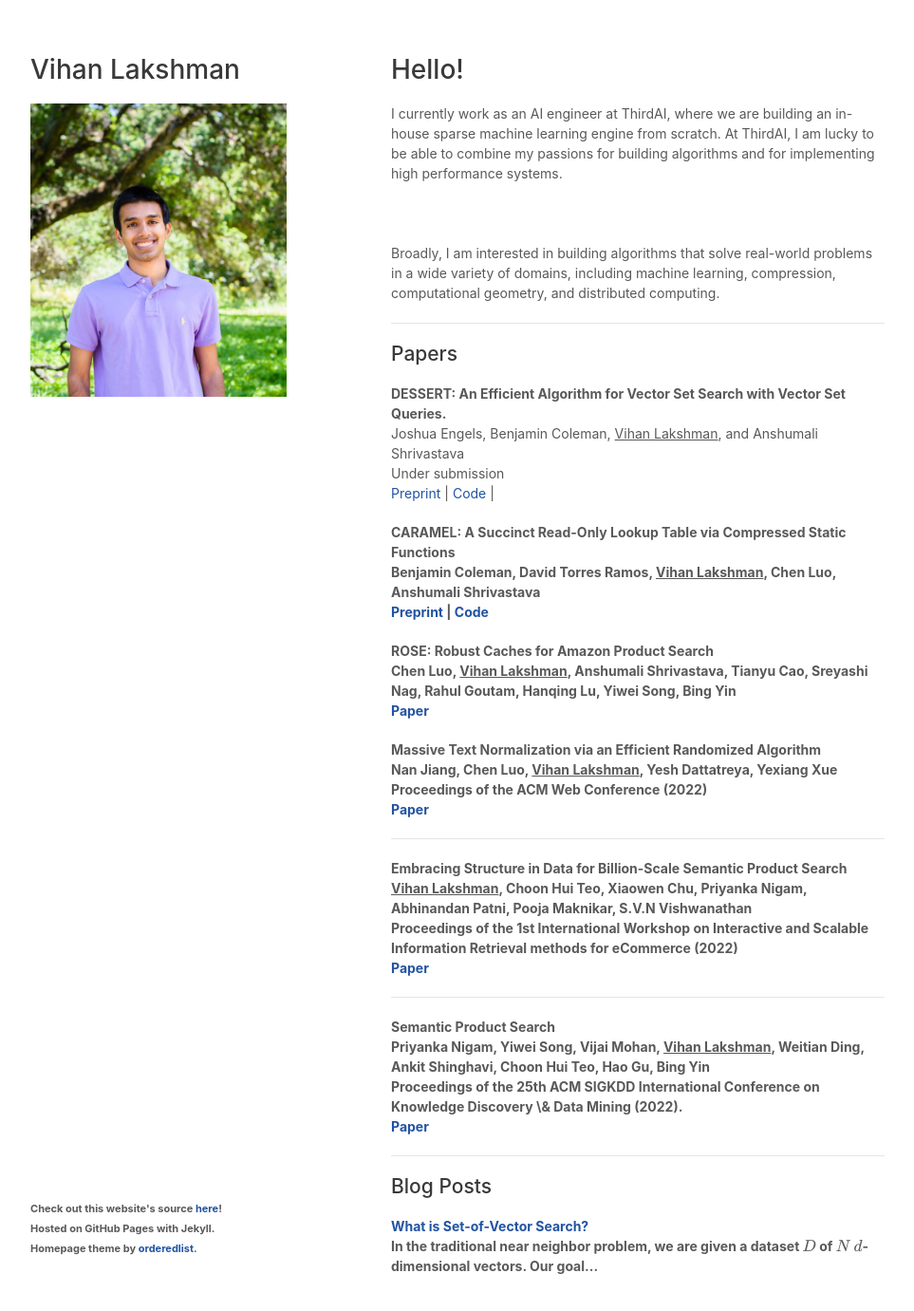
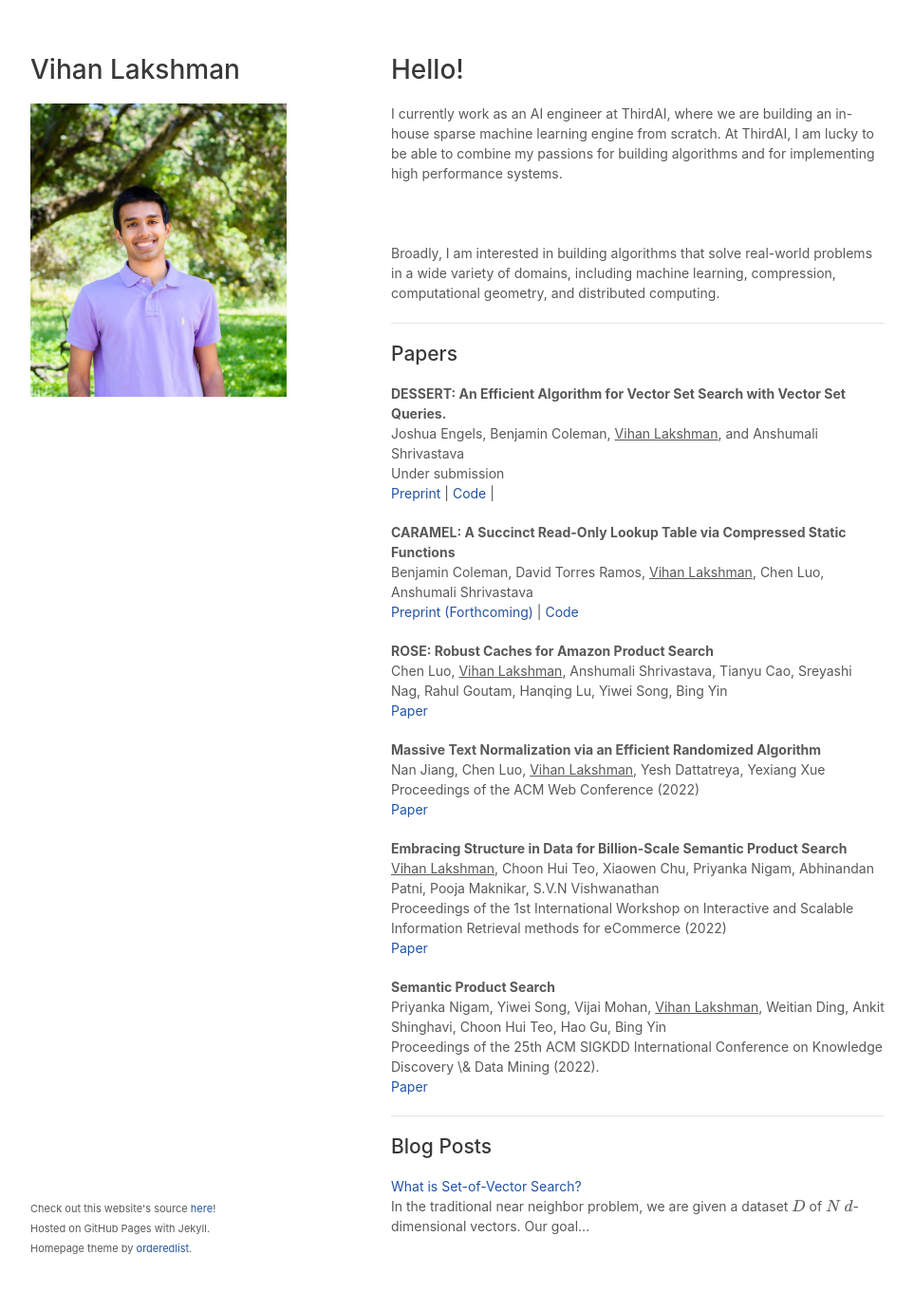
Before and after one commit to vihan-lakshman/vihan-lakshman.github.io, a Jekyll site: the page built from index.html, in a window 1280 px wide and 1394 px high. Shown: the top 1381 px of the window at 95% size, without its empty margins (158-1121 px from the left). Built offline with Jekyll 4.4.1, drawn with Linux system fonts in a browser that asks for light colours; a style sheet for code colours, icons or effects is not loaded.

Commit message:
Change font style

```diff
--- a/index.html
+++ b/index.html
@@ -71,17 +71,17 @@
       </p>
 
       <p>
-        <b>CARAMEL: A Succinct Read-Only Lookup Table via Compressed Static Functions<br>
-          Benjamin Coleman, David Torres Ramos, <u>Vihan Lakshman</u>, Chen Luo, Anshumali Shrivastava<br>
-          <a href="">Preprint</a> |
-          <a href="https://github.com/brc7/caramel">Code</a>
+        <b>CARAMEL: A Succinct Read-Only Lookup Table via Compressed Static Functions</b><br>
+        Benjamin Coleman, David Torres Ramos, <u>Vihan Lakshman</u>, Chen Luo, Anshumali Shrivastava<br>
+        <a href="">Preprint (Forthcoming)</a> |
+        <a href="https://github.com/brc7/caramel">Code</a>
       </p>
 
       <p>
-        <b>ROSE: Robust Caches for Amazon Product Search<br>
-          Chen Luo, <u>Vihan Lakshman</u>, Anshumali Shrivastava, Tianyu Cao, Sreyashi Nag, Rahul Goutam, Hanqing Lu,
-          Yiwei Song, Bing Yin<br>
-          <a href="https://dl.acm.org/doi/pdf/10.1145/3487553.3524213">Paper</a>
+        <b>ROSE: Robust Caches for Amazon Product Search</b><br>
+        Chen Luo, <u>Vihan Lakshman</u>, Anshumali Shrivastava, Tianyu Cao, Sreyashi Nag, Rahul Goutam, Hanqing Lu,
+        Yiwei Song, Bing Yin<br>
+        <a href="https://dl.acm.org/doi/pdf/10.1145/3487553.3524213">Paper</a>
       </p>
 
       <p>
@@ -90,7 +90,6 @@
         Proceedings of the ACM Web Conference (2022)<br>
         <a href="http://chen-luo.com/papers/FLAN-WWW2022.pdf">Paper</a>
       </p>
-      <hr>
       <p>
         <b>Embracing Structure in Data for Billion-Scale Semantic Product Search</b> <br>
         <u>Vihan Lakshman</u>, Choon Hui Teo, Xiaowen Chu, Priyanka Nigam, Abhinandan Patni, Pooja Maknikar, S.V.N
@@ -99,7 +98,6 @@
         eCommerce (2022)<br>
         <a href="https://isir-ecom.github.io/papers/isir-ecom-2022_paper_3.pdf">Paper</a>
       </p>
-      <hr>
 
       <p>
         <b>Semantic Product Search</b> <br>
```
